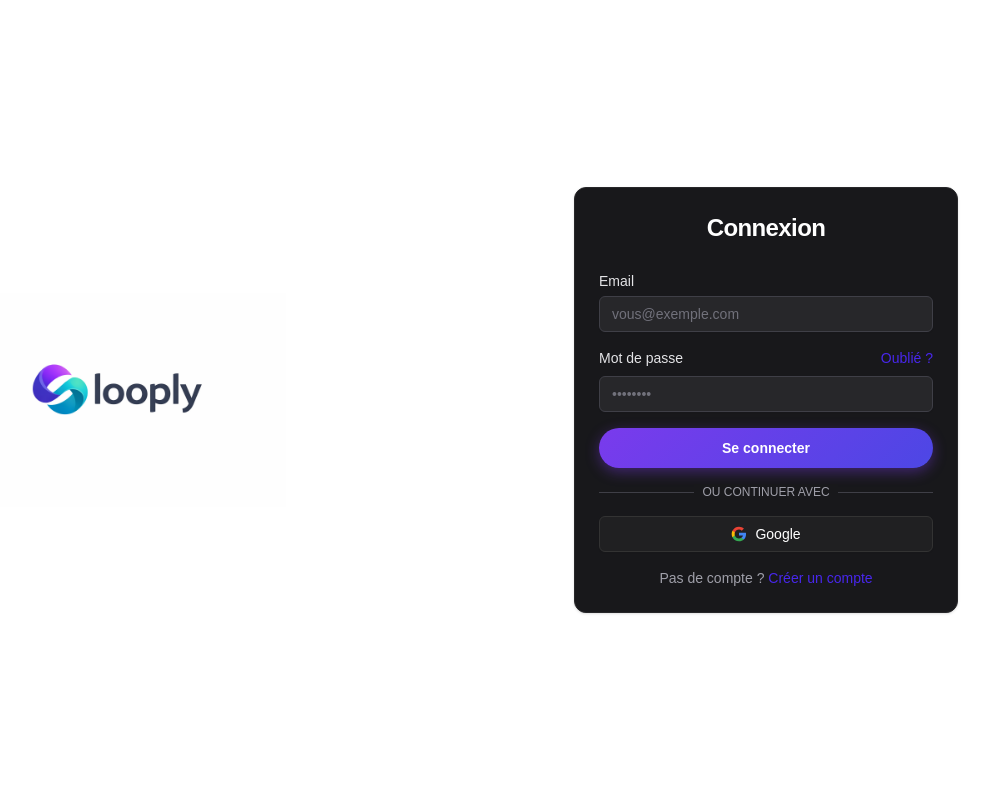
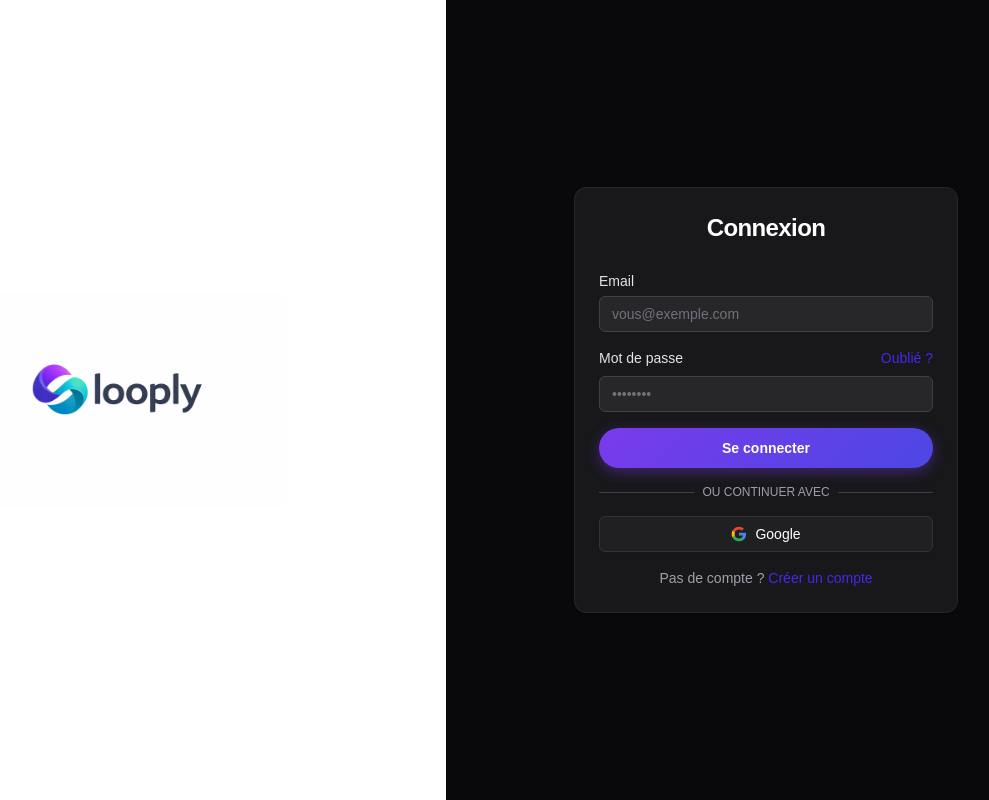
Before and after one commit to raphRakSaas/looply, a Next.js app: page /login in a window 1280 px wide. Shown: the whole page, without its empty margins (194-1183 px from the left). Built offline with nearby package versions, Linux system fonts and the light colour scheme.

Commit message:
login page background

```diff
--- a/components/features/login/LoginPage.tsx
+++ b/components/features/login/LoginPage.tsx
@@ -4,14 +4,14 @@ import { LoginBranding } from "./LoginBranding";
 import { LoginForm } from "./LoginForm";
 
 /**
- * Page login : gauche = logo sur fond blanc, droite = formulaire centré.
- * Mode sombre forcé pour cette page uniquement.
+ * Page login : gauche = logo sur fond blanc, droite = formulaire sur fond sombre.
+ * Mode sombre forcé uniquement sur la partie droite (formulaire).
  */
 export function LoginPage() {
   return (
-    <div className="dark grid min-h-svh lg:grid-cols-2">
+    <div className="grid min-h-svh lg:grid-cols-2">
       <LoginBranding />
-      <div className="flex flex-col">
+      <div className="dark flex flex-col bg-zinc-950">
         <LoginForm />
       </div>
     </div>
```
